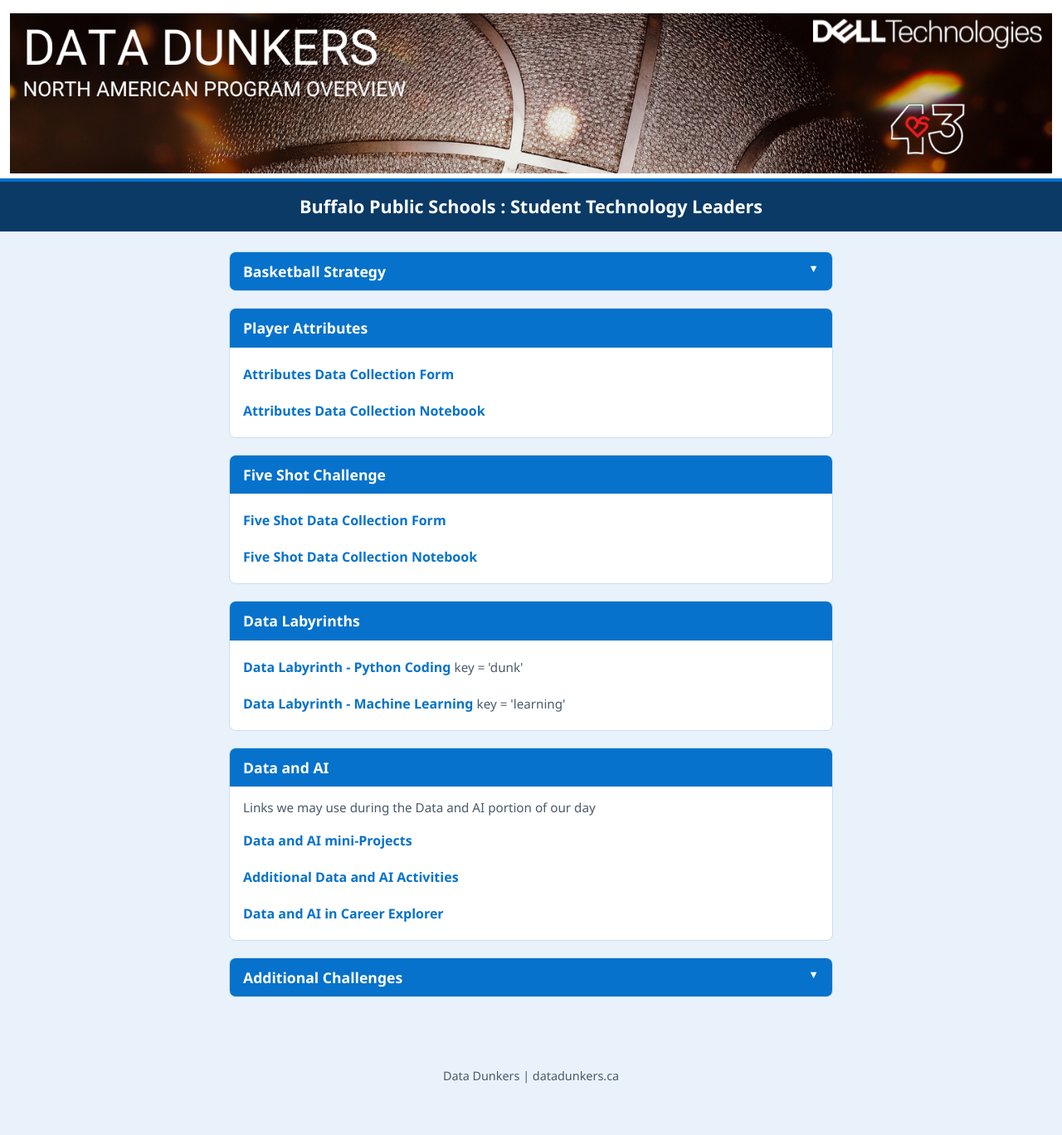
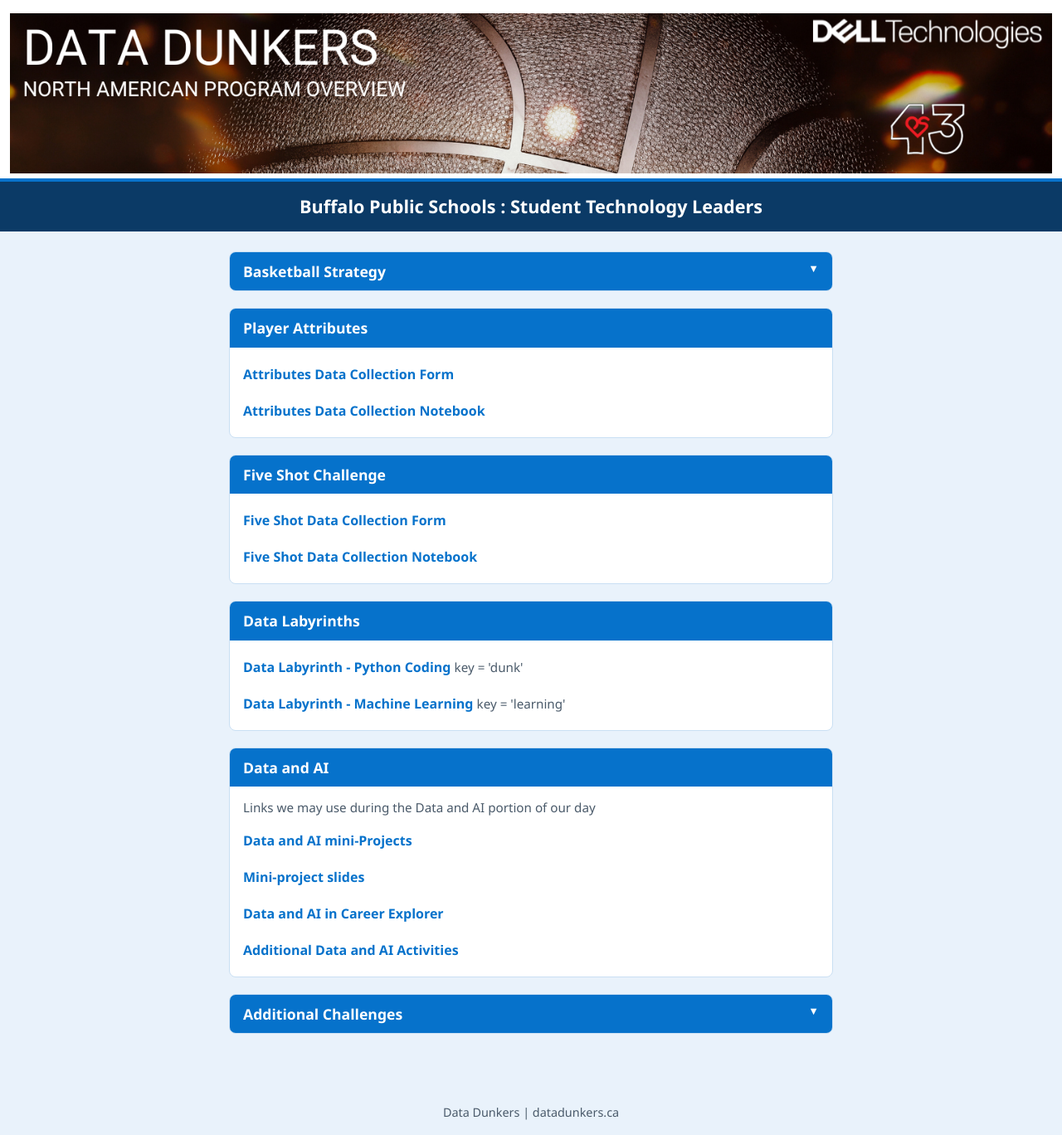
Before and after one commit to Data-Dunkers/data-dunkers.github.io, a Jekyll site: the page coach17/index.html, which Jekyll copies as it is, in a window 1280 px wide. Shown: the whole page at 83% size. Built offline with Jekyll 4.4.1, drawn with Linux system fonts in a browser that asks for light colours; before the commit the page ends 1324 px from its top, so only the background shows below that.

Commit message:
Update index.html

```diff
--- a/coach17/index.html
+++ b/coach17/index.html
@@ -243,8 +243,9 @@
       <p class="note">Links we may use during the Data and AI portion of our day</p>
       <ul>
          <li><a href="https://datadunkers.ca/students/ai-projects.html">Data and AI mini-Projects</a></li>
+        <li><a href=" https://docs.google.com/presentation/d/1D4qr-qLQXrkd_cYr6tqSo14X-yVZIjUGG4pp34UgHVc/edit?usp=sharing">Mini-project slides</a></li>
+        <li><a href="https://datadunkers.ca/students/DD-data-ai-mindmap.html">Data and AI in Career Explorer</a></li>
         <li><a href="https://docs.google.com/document/d/1cVgwECTcj5uXPlr5fh9jdnNuq_T_Q39UEnok5kho564/edit?usp=sharing">Additional Data and AI Activities</a></li>
-        <li><a href="https://datadunkers.ca/students/DD-data-ai-mindmap.html">Data and AI in Career Explorer</a></li>
       </ul>
     </div>
   </section>
```
